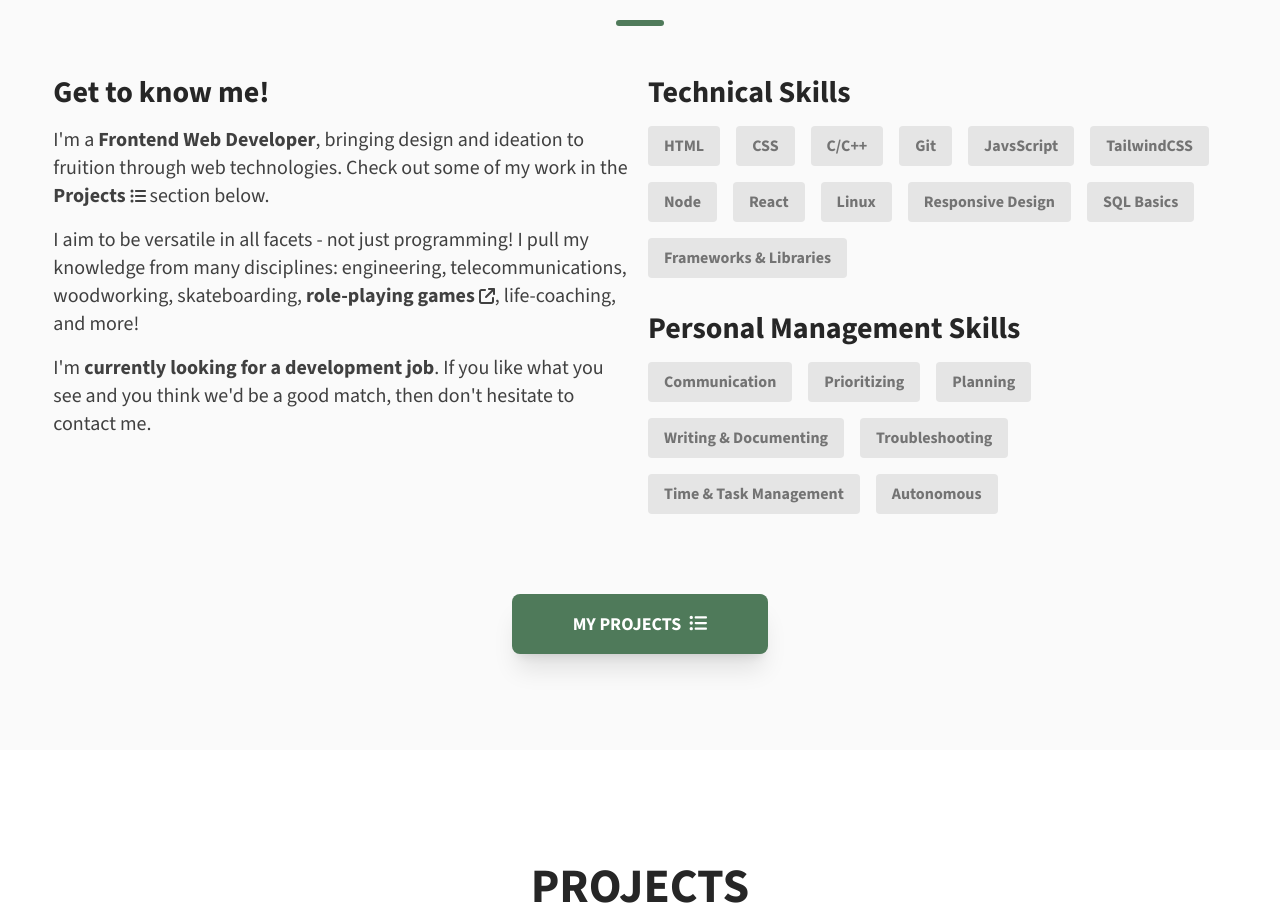
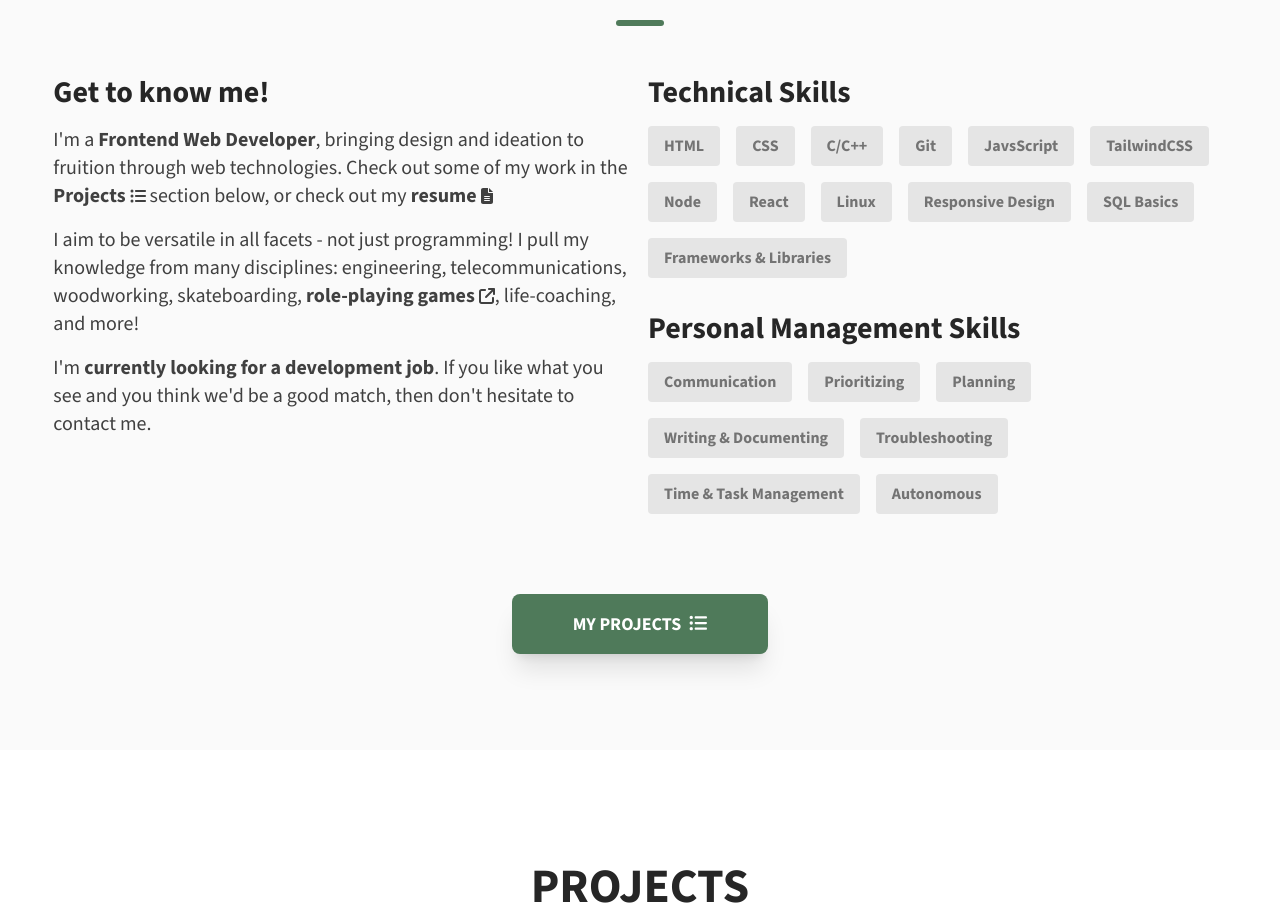
Before and after one commit to jstamant/portfolio, a Next.js app: page / in a window 1280 px wide. Shown: the part 940-1863 px from the top of the page. Built offline with nearby package versions, Linux system fonts and the light colour scheme.

Commit message:
Added link and route to my resume PDF

```diff
--- a/app/page.js
+++ b/app/page.js
@@ -1,8 +1,10 @@
+import Link from 'next/link'
+
 import Header from '../components/header'
 import Footer from '../components/footer'
 
 import { FontAwesomeIcon } from '@fortawesome/react-fontawesome'
-import { faArrowUpRightFromSquare, faListUl, faRocket } from '@fortawesome/free-solid-svg-icons'
+import { faArrowUpRightFromSquare, faFileLines, faListUl, faRocket } from '@fortawesome/free-solid-svg-icons'
 import { faMessage } from '@fortawesome/free-regular-svg-icons'
 
 export default function Page() {
@@ -27,7 +29,7 @@ export default function Page() {
           <div className="grid md:grid-cols-2 gap-4 my-8 justify-around text-left">
             <div className="mb-8">
               <h2 className="text-3xl font-bold text-neutral-800 my-4">Get to know me!</h2>
-              <p className="my-4">I'm a <strong>Frontend Web Developer</strong>, bringing design and ideation to fruition through web technologies. Check out some of my work in the <a className="font-bold hover:text-theme-700" href="#projects">Projects<FontAwesomeIcon icon={faListUl} className="ml-1 text-base" /></a> section below.</p>
+              <p className="my-4">I'm a <strong>Frontend Web Developer</strong>, bringing design and ideation to fruition through web technologies. Check out some of my work in the <a className="font-bold hover:text-theme-700" href="#projects">Projects<FontAwesomeIcon icon={faListUl} className="ml-1 text-base" /></a> section below, or check out my <Link className="font-bold hover:text-theme-700" href="/resume">resume<FontAwesomeIcon icon={faFileLines} className="ml-1 text-base" /></Link></p>
               <p className="my-4">I aim to be versatile in all facets - not just programming! I pull my knowledge from many disciplines: engineering, telecommunications, woodworking, skateboarding, <a className="font-bold hover:text-theme-700" href="https://www.tabletop.engineering/" target="_blank">role-playing games<FontAwesomeIcon icon={faArrowUpRightFromSquare} className="ml-1 text-base" /></a>, life-coaching, and more!</p>
               <p className="my-4">I'm <strong>currently looking for a development job</strong>. If you like what you see and you think we'd be a good match, then don't hesitate to contact me.</p>
             </div>
--- /dev/null
+++ b/app/resume/page.js
@@ -0,0 +1,5 @@
+import { redirect } from 'next/navigation'
+
+export default function Resume() {
+  redirect('/Justin St-Amant Resume.pdf')
+}
```
Also changed, not shown: 1 other file (tests, documents, lock files or other folders).
